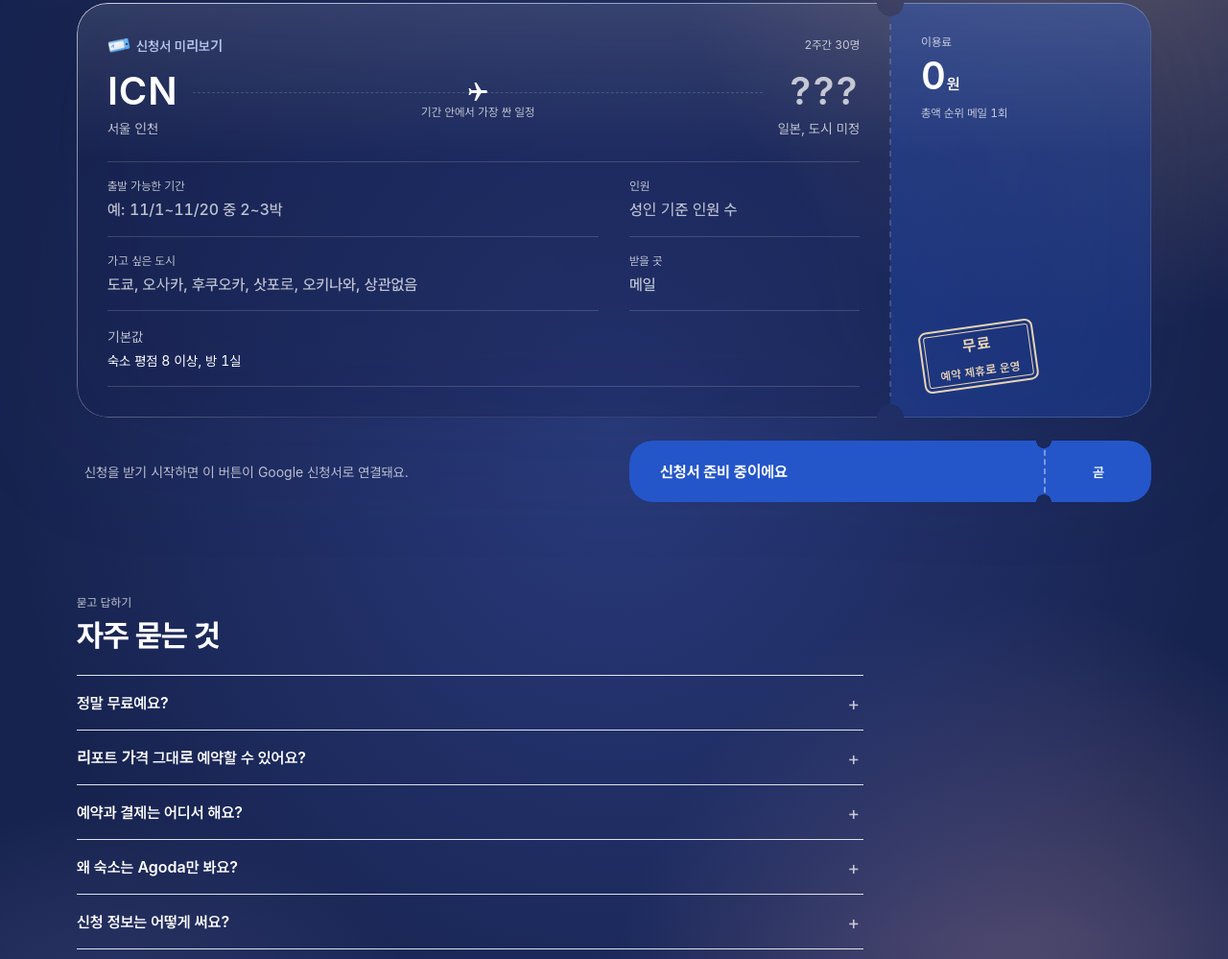
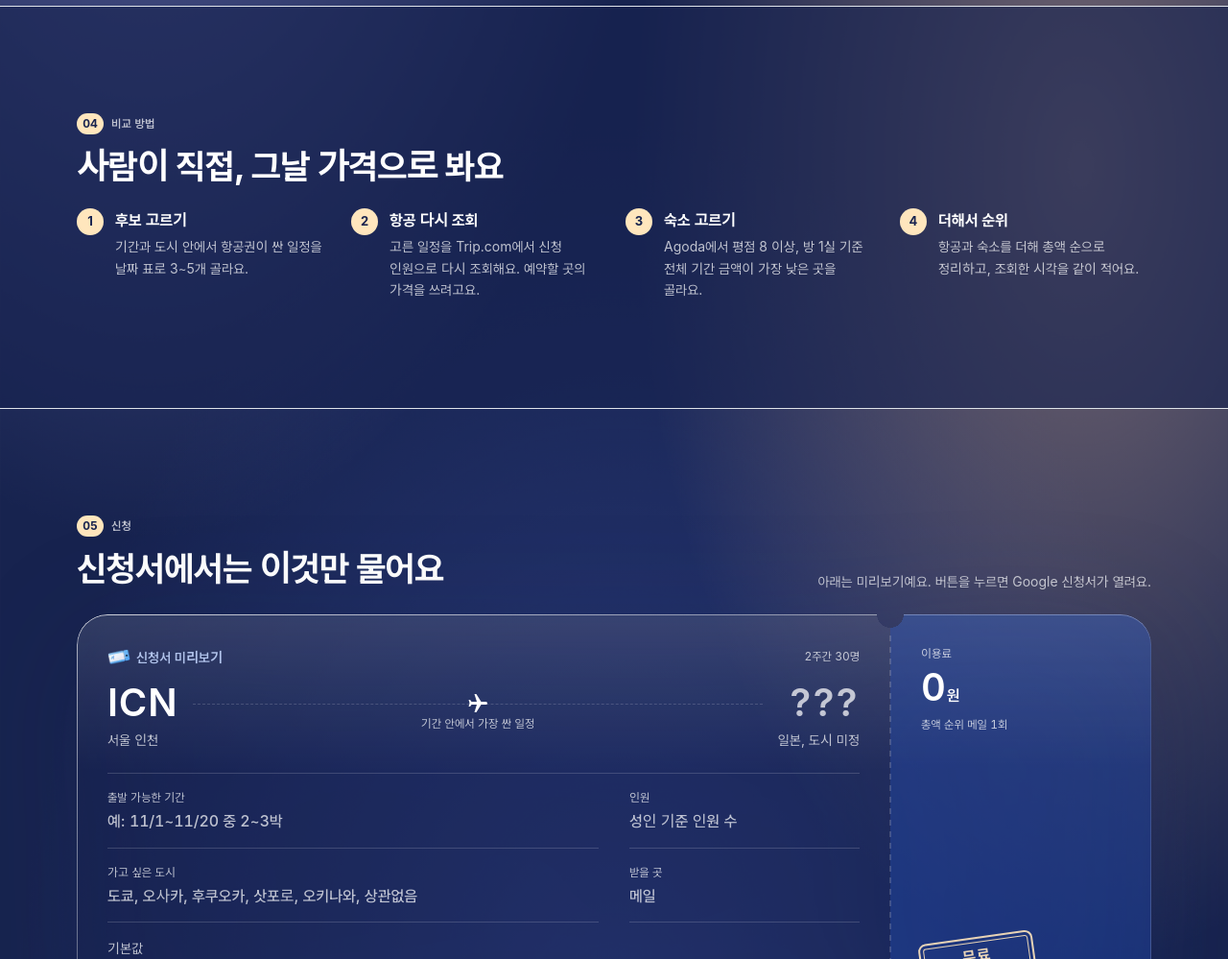
Before and after one commit to chrisjo-dev/fare-site, a plain HTML site: page index.html in a window 1280 px wide. Shown: the part 2599-3598 px from the top of the page at 96% size. Drawn offline with Linux system fonts and the light colour scheme; a web font is replaced by a local one.

Commit message:
섹션 구분 강화

```diff
--- a/index.html
+++ b/index.html
@@ -45,14 +45,27 @@
 .x-faq summary::after { content: "+"; position: absolute; right: 4px; top: 14px; font-size: 20px; font-weight: 400; color: var(--v6-ink-2); }
 .x-faq details[open] summary::after { content: "\2212"; }
 .x-faq p { padding: 0 0 16px; font-size: 14px; line-height: 1.7; color: var(--v6-ink-2); }
+/* 섹션 구분: 번호 라벨, 위 경계선, 한 칸 건너 짙은 띠(화면 끝까지) */
+.g-body { overflow-x: clip; }
+.x-sec, .x-form { position: relative; }
+.x-sec { padding-top: 72px; padding-bottom: 72px; }
+.x-sec::before, .x-form::before { content: ""; position: absolute; z-index: -1; top: 0; bottom: 0; left: calc(50% - 50vw); right: calc(50% - 50vw); border-top: 1px solid var(--v4-line); }
+.x-band::before { background: color-mix(in srgb, var(--sky-dusk-top) 62%, transparent); }
+.g-form.x-form { padding-top: 72px; padding-bottom: 72px; }
+.x-form + .x-sec, .x-sec + .x-sec { margin-top: 0; }
+.x-kicker { display: flex; align-items: center; gap: 8px; font-size: 13px; font-weight: 600; color: var(--sky-gold); letter-spacing: 0.02em; }
+.x-kicker .num { display: inline-grid; place-items: center; min-width: 28px; height: 22px; padding: 0 6px; border-radius: 999px; font-size: 12px; font-weight: 700; color: var(--sky-dusk-top); background: var(--sky-gold); }
+.x-sec .g-sec-title, .g-form.x-form .g-sec-title { margin-top: 10px; font-size: 24px; line-height: 1.35; letter-spacing: -0.01em; }
+.x-sec + .r-notes, .x-sec ~ .r-notes { border-top: 1px solid var(--v4-line); }
 .g-form__lead { margin-top: 8px; font-size: 14px; color: var(--b-ink-2); }
 .x-preview .r-field dd { font-weight: 500; color: var(--v6-ink-2); }
 @media (min-width: 768px) {
   .x-grid, .x-two { grid-template-columns: 1fr 1fr; }
 }
 @media (min-width: 1200px) {
-  .x-sec { width: min(1120px, calc(100% - 48px)); max-width: none; padding: 96px 0 0; }
-  .x-sec .g-sec-title { font-size: 32px; line-height: 1.3; letter-spacing: -0.02em; }
+  .x-sec { width: min(1120px, calc(100% - 48px)); max-width: none; padding: 112px 0; }
+  .g-form.x-form { padding-top: 112px; padding-bottom: 112px; }
+  .x-sec .g-sec-title, .g-form.x-form .g-sec-title { font-size: 36px; line-height: 1.3; letter-spacing: -0.02em; }
   .x-lead { max-width: 720px; font-size: 17px; }
   .x-sec:first-of-type { display: grid; grid-template-columns: 1fr 1fr; column-gap: 64px; align-items: start; }
   .x-sec:first-of-type > .g-sec-kicker, .x-sec:first-of-type > .g-sec-title, .x-sec:first-of-type > .x-lead { grid-column: 1; }
@@ -2772,7 +2785,7 @@ body.v6.v6--day { background: var(--fc-sky-light); color: var(--v6l-ink); }
 <div class="g-body">
 <div class="v6-bg" aria-hidden="true"><div class="v6-bg__photo"></div></div>
 <section class="x-sec" aria-labelledby="x-flip">
-  <p class="g-sec-kicker">왜 총액인가요</p>
+  <p class="g-sec-kicker x-kicker"><span class="num">01</span>왜 총액인가요</p>
   <h2 class="g-sec-title" id="x-flip">항공권 1위가 총액 4위가 돼요</h2>
   <p class="x-lead">같은 날(<span class="num">11/4~11/6</span>, <span class="num">2</span>박, <span class="num">1</span>인) 일본 다섯 도시를 비교했어요. 항공권 가격 순위와 숙소까지 더한 총액 순위가 거의 거꾸로예요.</p>
   <div class="v6-glass x-card x-slope">
@@ -2829,8 +2842,8 @@ body.v6.v6--day { background: var(--fc-sky-light); color: var(--v6l-ink); }
   </ul>
 </section>
 
-<section class="x-sec" aria-labelledby="x-get">
-  <p class="g-sec-kicker">받는 것</p>
+<section class="x-sec x-band" aria-labelledby="x-get">
+  <p class="g-sec-kicker x-kicker"><span class="num">02</span>받는 것</p>
   <h2 class="g-sec-title" id="x-get">리포트에는 이게 들어가요</h2>
   <ul class="x-grid">
     <li class="v6-glass x-card"><b>총액 순위 3~5개</b><span>기간 안에서 가장 싼 일정부터. 도시, 날짜, 박 수까지.</span></li>
@@ -2841,7 +2854,7 @@ body.v6.v6--day { background: var(--fc-sky-light); color: var(--v6l-ink); }
 </section>
 
 <section class="x-sec" aria-labelledby="x-fit">
-  <p class="g-sec-kicker">맞는 여행</p>
+  <p class="g-sec-kicker x-kicker"><span class="num">03</span>맞는 여행</p>
   <h2 class="g-sec-title" id="x-fit">이런 분께 맞아요</h2>
   <div class="x-two">
     <div class="v6-glass x-card"><p class="x-tag is-yes">잘 맞아요</p><ul class="x-list">
@@ -2857,8 +2870,8 @@ body.v6.v6--day { background: var(--fc-sky-light); color: var(--v6l-ink); }
   </div>
 </section>
 
-<section class="x-sec" aria-labelledby="x-how">
-  <p class="g-sec-kicker">비교 방법</p>
+<section class="x-sec x-band" aria-labelledby="x-how">
+  <p class="g-sec-kicker x-kicker"><span class="num">04</span>비교 방법</p>
   <h2 class="g-sec-title" id="x-how">사람이 직접, 그날 가격으로 봐요</h2>
   <ol class="x-steps">
     <li><b>후보 고르기</b><span>기간과 도시 안에서 항공권이 싼 일정을 날짜 표로 3~5개 골라요.</span></li>
@@ -2868,9 +2881,9 @@ body.v6.v6--day { background: var(--fc-sky-light); color: var(--v6l-ink); }
   </ol>
 </section>
 
-<section class="g-form" id="form" aria-label="무료 비교 신청">
+<section class="g-form x-form" id="form" aria-label="무료 비교 신청">
   <div class="g-form__head">
-    <div><p class="g-sec-kicker">신청</p><h2 class="g-sec-title">신청서에서는 이것만 물어요</h2></div>
+    <div><p class="g-sec-kicker x-kicker"><span class="num">05</span>신청</p><h2 class="g-sec-title">신청서에서는 이것만 물어요</h2></div>
     <p class="g-form__lead">아래는 미리보기예요. 버튼을 누르면 Google 신청서가 열려요.</p>
   </div>
   <article class="v4-pass v4-pass--stack v6-pass r-pass x-preview" aria-label="신청서 미리보기">
@@ -2905,8 +2918,8 @@ body.v6.v6--day { background: var(--fc-sky-light); color: var(--v6l-ink); }
     <p class="v4-dock__note">신청을 받기 시작하면 이 버튼이 Google 신청서로 연결돼요.</p>  </div>
 </section>
 
-<section class="x-sec" aria-labelledby="x-faq">
-  <p class="g-sec-kicker">묻고 답하기</p>
+<section class="x-sec x-band" aria-labelledby="x-faq">
+  <p class="g-sec-kicker x-kicker"><span class="num">06</span>묻고 답하기</p>
   <h2 class="g-sec-title" id="x-faq">자주 묻는 것</h2>
   <div class="x-faq">
     <details><summary>정말 무료예요?</summary><p>네. 리포트의 예약 링크로 예약하시면 예약 사이트가 총액 리포트에 수수료를 줘요. 손님이 내는 금액은 같고, 예약하지 않으셔도 돼요.</p></details>
@@ -2918,7 +2931,7 @@ body.v6.v6--day { background: var(--fc-sky-light); color: var(--v6l-ink); }
 </section>
 
 <section class="x-sec x-maker" aria-labelledby="x-maker">
-  <p class="g-sec-kicker">만든 사람</p>
+  <p class="g-sec-kicker x-kicker"><span class="num">07</span>만든 사람</p>
   <h2 class="g-sec-title" id="x-maker">일본 여행 총액을 직접 비교하다 만든 실험이에요</h2>
   <p class="x-lead">일본 여행 가격을 비교하다 항공권 순위와 총액 순위가 크게 다르다는 걸 보고, 같은 비교를 원하는 분께 손으로 해 드리는 실험을 시작했어요. 2주 동안 30명까지 받아 보고, 도움이 된다는 분이 많으면 자동으로 바꿀 계획이에요.</p>
 </section>
```
